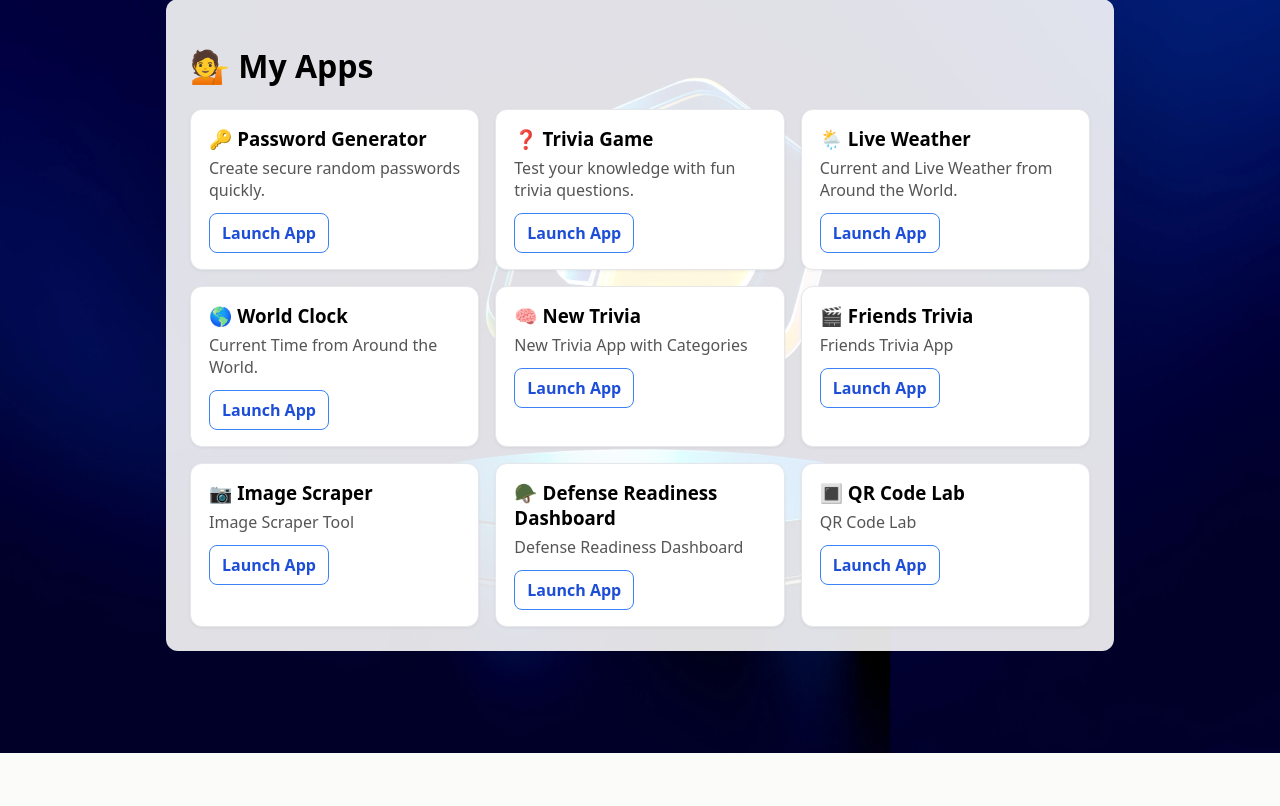
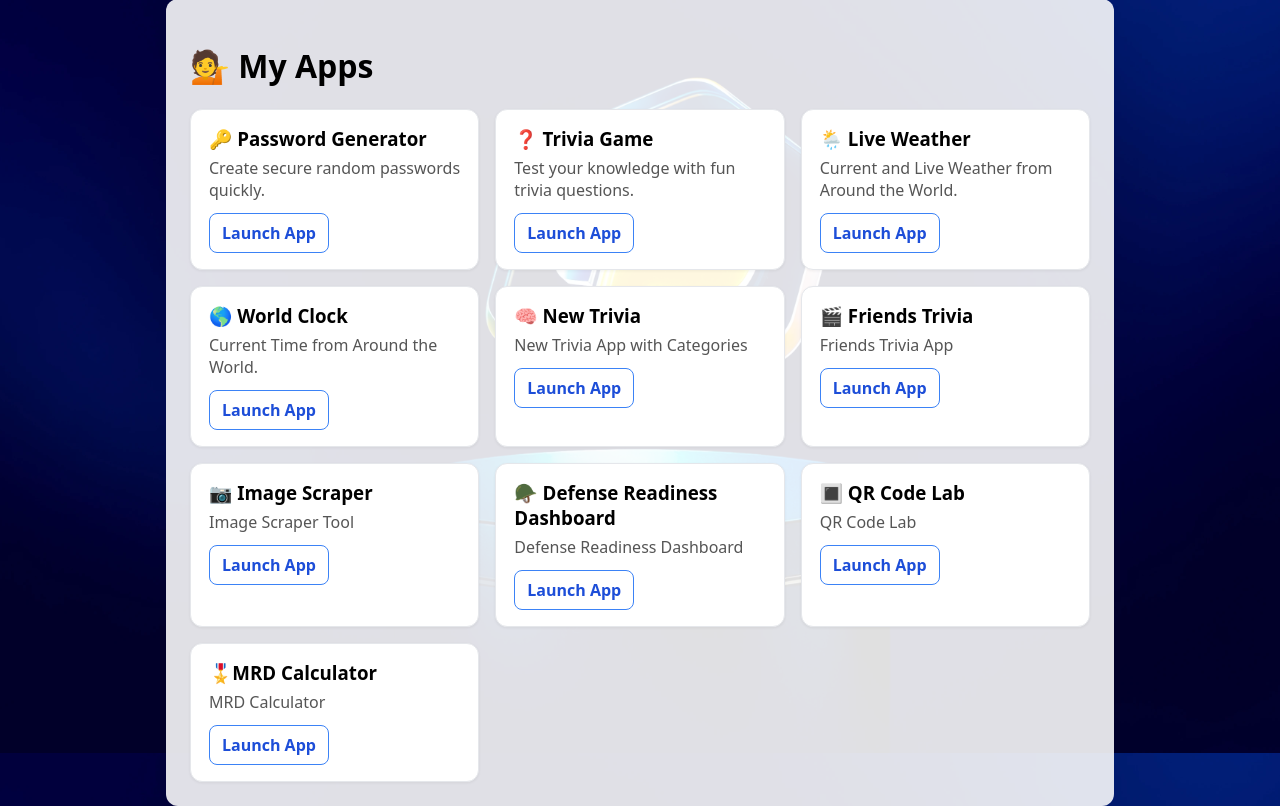
Before and after one commit to jnaugle101/portfolio, a Flask app: page /apps in a window 1280 px wide. Shown: the part 47-853 px from the top of the page. Before the commit the page ends 800 px from the top, so only its background shows below. Run offline with Flask 3, Linux system fonts and the light colour scheme.

Commit message:
Update HTML pages

```diff
--- a/templates/apps.html
+++ b/templates/apps.html
@@ -96,6 +96,12 @@
     <a href="https://qr-lab.onrender.com" target="_blank" rel="noopener noreferrer">Launch App</a>
   </div>
 
+   <div class="app-card">
+    <h3>🎖️MRD Calculator</h3>
+    <p>MRD Calculator</p>
+    <a href="https://mrd-calculator.onrender.com" target="_blank" rel="noopener noreferrer">Launch App</a>
+  </div>
+
 </div>
 
 {% endblock %}
```
